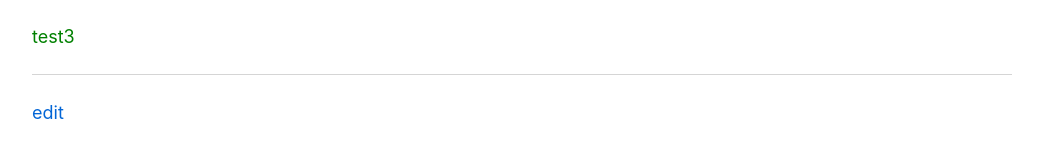
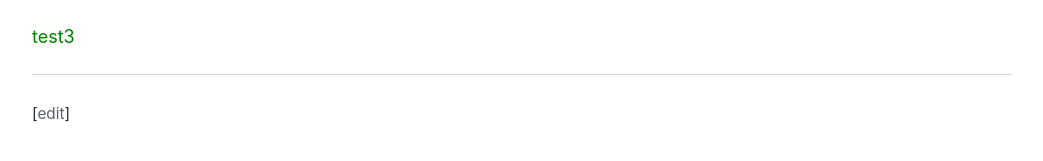
Before and after one commit to olexsyn/ITNote, a Jekyll site: the page built from index.md, in a window 1280 px wide. Shown: the part 622-783 px from the top of the page, without its empty margins (118-1161 px from the left). Built offline with Jekyll 4.4.1, drawn with Linux system fonts in a browser that asks for light colours; our own code applies the rules of GitHub Pages for plain Markdown files.

Commit message:
Update edit.html

```diff
--- a/_includes/edit.html
+++ b/_includes/edit.html
@@ -1,3 +1,3 @@
 <hr />
 
-<p class="text-gray"><a href="https://github.com/olexsyn/e-note/blob/master{{ page.url }}README.md" target="_blank">edit</a></p>
+<p><small>[<a href="https://github.com/olexsyn/e-note/blob/master{{ page.url }}README.md" target="_blank" class="text-gray">edit</a>]</small></p>
```
